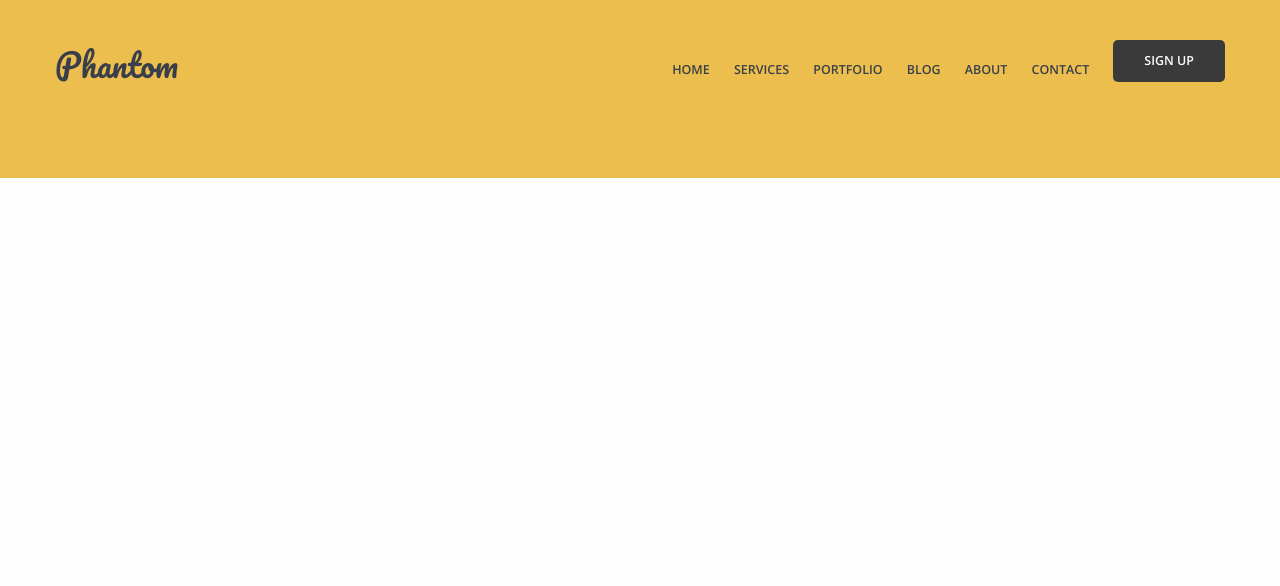
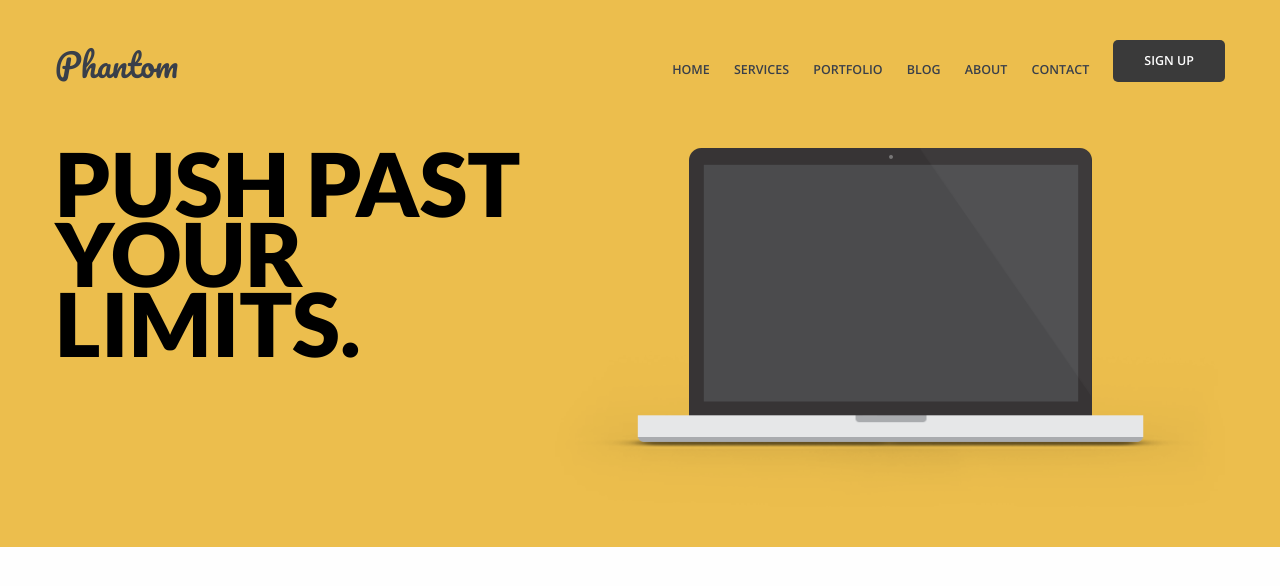
Before and after one commit to Cmars3221/ResponsiveDesignPractice, a plain HTML site: page index.html in a window 1280 px wide. Drawn offline with nearby package versions, Linux system fonts and the light colour scheme.

Commit message:
added image foler,,set up second section

```diff
--- a/css/custom.css
+++ b/css/custom.css
@@ -42,7 +42,9 @@ header#main .brand a{
 
   font-family: "Pacifico";
   font-size:2em;
-  color: #393f4a
+  color: #393f4a;
+  display:block;
+  margin-bottom: 20px;
 
 }
 
@@ -97,3 +99,21 @@ nav#main ul li a{
    color:#fff;
 
  }
+
+
+ /**Second Section Features**/
+
+
+ .section2{
+   margin-top:20px;
+ }
+
+ .section2 h1{
+   font-size:5.5em;
+   color:#000000;
+   text-transform:uppercase;
+   font-weight:900;
+   line-height:70px;
+   margin-bottom: 40px;
+
+ }
--- a/index.html
+++ b/index.html
@@ -34,6 +34,16 @@
                </ul>
            </nav>
          </header>
+
+          <div class="row section2">
+             <div class="large-5 column">
+               <h1>Push past your limits.</h1>
+             </div>
+             <div class="large-7 column">
+                <img src="img/laptop.png" alt="">
+             </div>
+
+          </div>
      </div>
 
   </body>
```
Also changed, not shown: css/app.css (deleted), img/laptop.png (added), 2 other files.
